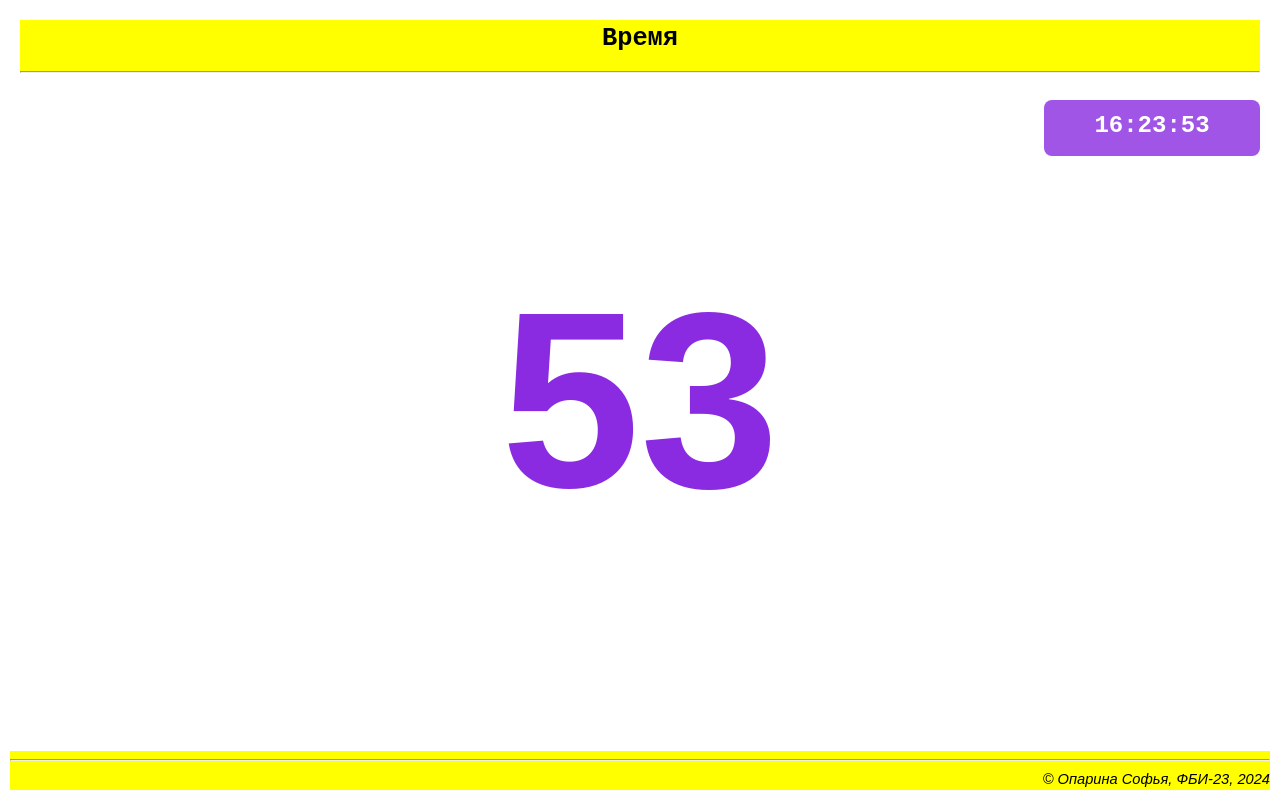
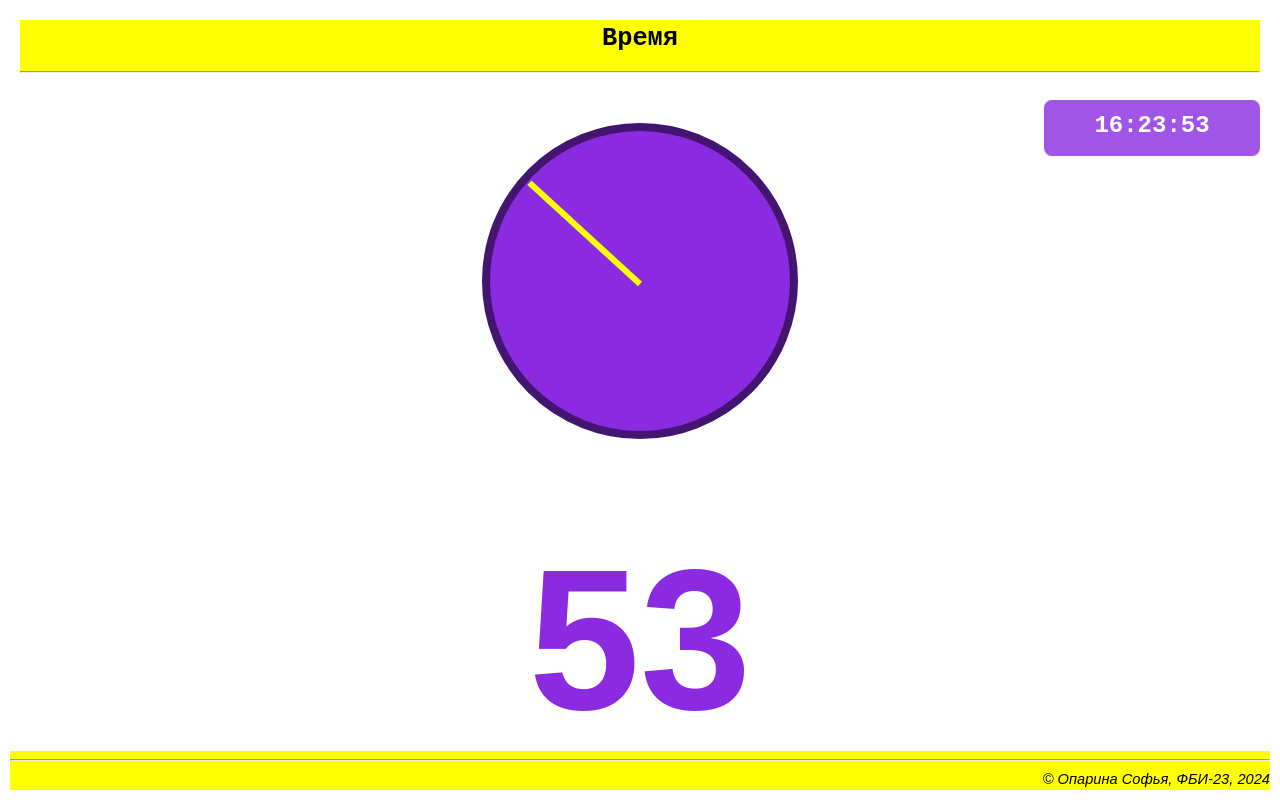
Before and after one commit to smoanlyfa/web_lab, a plain HTML site: page lab8/time.html in a window 1280 px wide. Drawn offline with Linux system fonts and the light colour scheme.

Commit message:
Аналоговые часы

```diff
--- a/lab8/lab8.js
+++ b/lab8/lab8.js
@@ -51,5 +51,7 @@ function showTime() {
     const secondsDisplay = document.getElementById('seconds');
     const secondHand = document.getElementById('second-hand');
     secondsDisplay.innerHTML = seconds.toString().padStart(2, '0');
+      const secondsDegree = ((seconds / 60) * 360) + 90;
+      secondHand.style.transform = `rotate(${secondsDegree}deg)`;
 }
 setInterval(showTime, 1000);
--- a/lab8/time.html
+++ b/lab8/time.html
@@ -25,15 +25,34 @@
         }
         #seconds {
             position: absolute;
-            top: 50%;
+            top: 80%;
             left: 50%;
             transform: translate(-50%, -50%);
-            font-size: 250px;
+            font-size: 200px;
             font-weight: bold;
             color: blueviolet;
 
         }
-
+        .clock {
+            width: 300px;
+            height: 300px;
+            border: 8px solid rgb(67, 20, 112);
+            border-radius: 50%;
+            position: relative;
+            margin: 50px auto;
+            background-color: blueviolet;
+        }
+        #second-hand {
+            width: 50%;
+            height: 6px;
+            background: yellow;
+            z-index: 2;
+            position: absolute;
+            top: 50%;
+            transform-origin: 100%;
+            transform: rotate(90deg);
+            transition: transform 0.5s ease-in-out;
+        }
 
     </style>
 </head>
```
